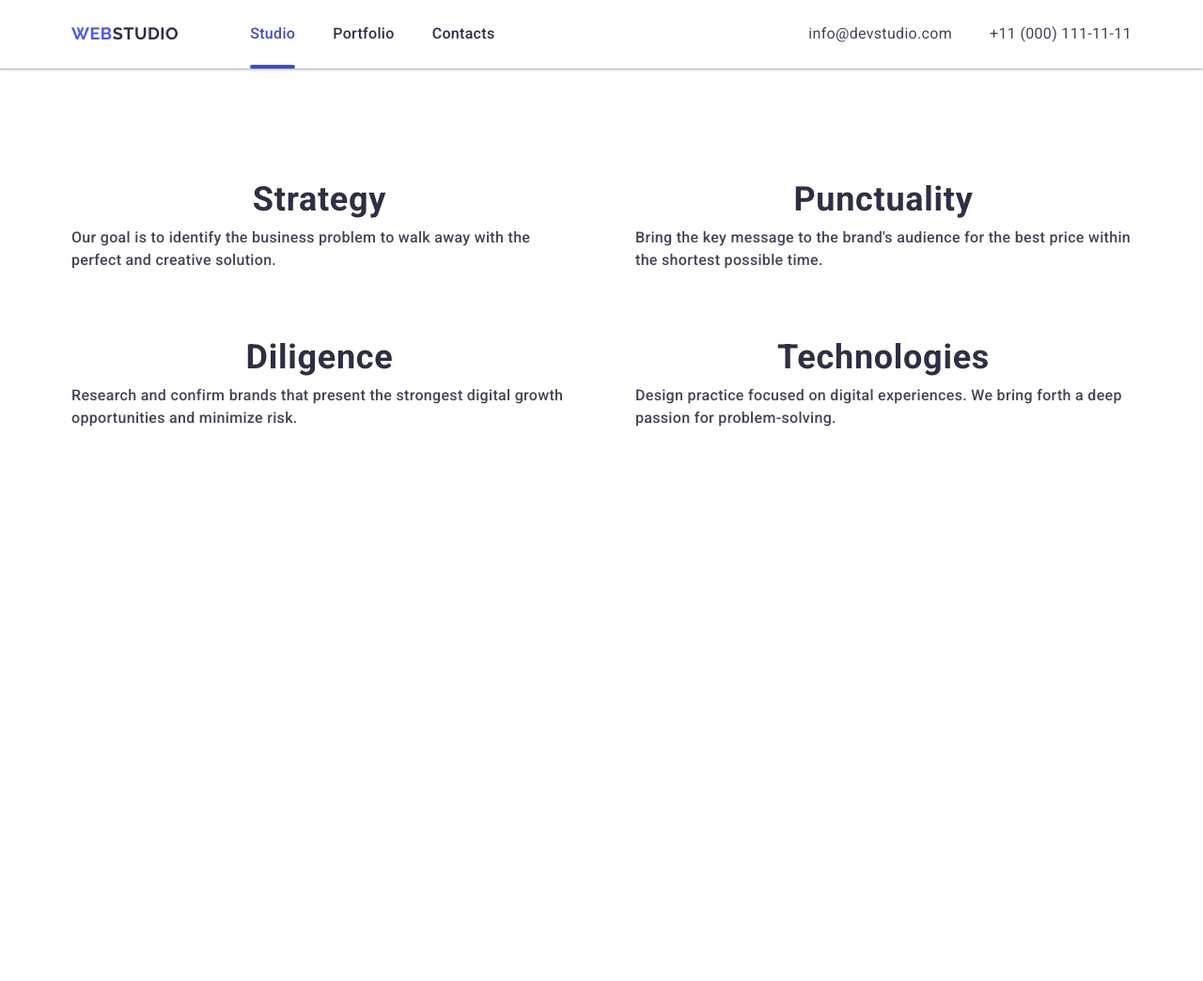
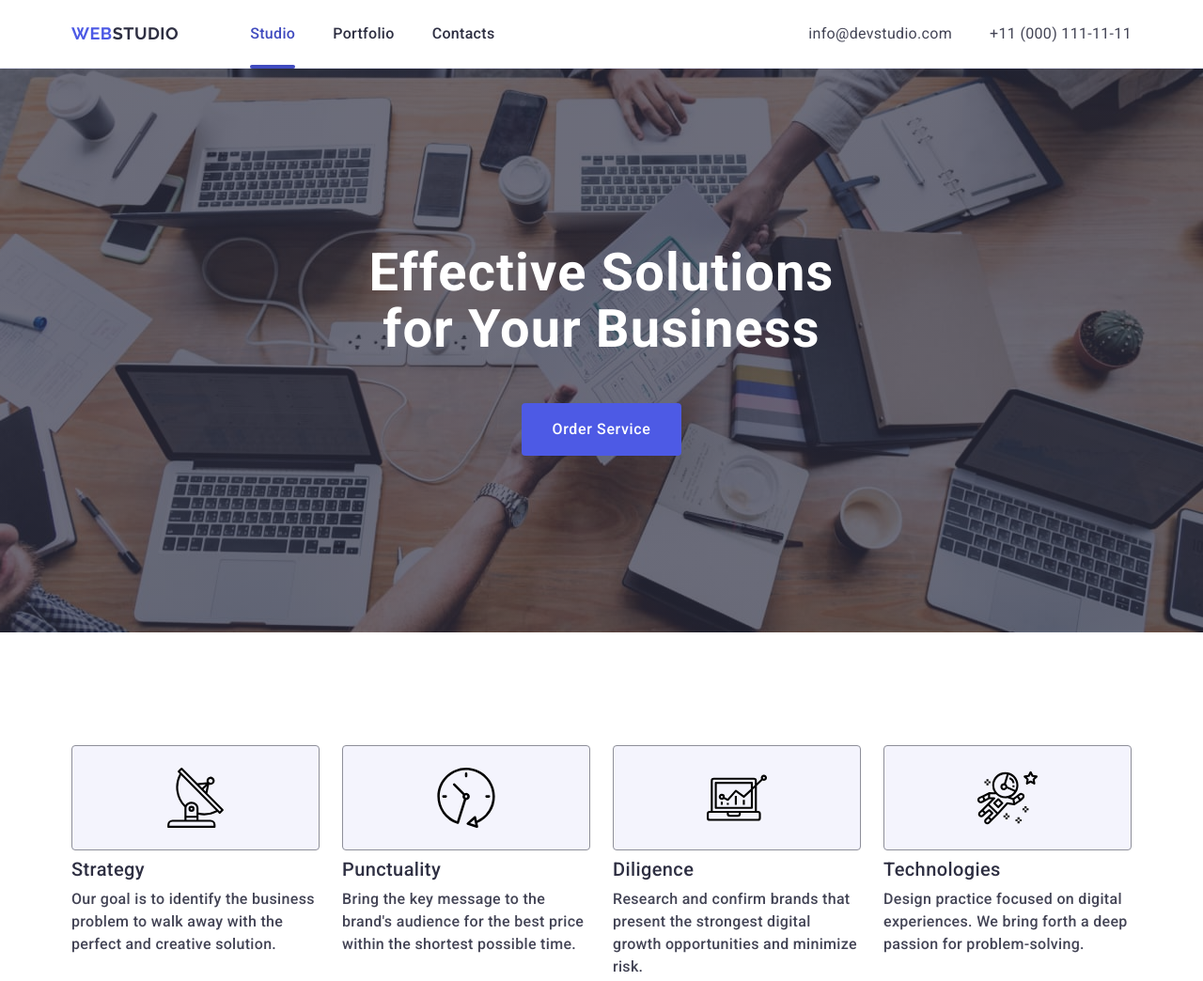
Before and after one commit to Rostyslav-grytsai/goit-markup-hw-06, a plain HTML site: page index.html in a window 1280 px wide. Shown: the whole page at 94% size. Before the commit the page ends 800 px from the top, so only its background shows below. Drawn offline with nearby package versions, Linux system fonts and the light colour scheme.

Commit message:
in proces

```diff
--- a/css/styles.css
+++ b/css/styles.css
@@ -161,29 +161,39 @@ ol {
 
 /* Section Effective */
 .effective {
-  /* background-color: #2e2f42; */
   background-image: linear-gradient(
       rgba(46, 47, 66, 0.7),
       rgba(46, 47, 66, 0.7)
     ),
-    url(../images/office\.jpg);
+    url(../images/office-mob\.jpg);
   max-width: 1440px;
   background-position: center;
   background-repeat: no-repeat;
   background-size: cover;
-  padding: 188px 0 188px;
+  /* padding: 188px 0 188px; */
+  padding: 72px 0 72px;
   margin: 0 auto;
 }
 
 .effective-title {
-  font-size: 56px;
+  /* font-size: 56px;
   line-height: 1.07;
   letter-spacing: 0.02em;
   text-align: center;
   color: #fff;
   margin: 0 auto;
   margin-bottom: 48px;
-  max-width: 496px;
+  max-width: 496px; */
+  font-weight: 700;
+  font-size: 36px;
+  line-height: 40px;
+  line-height: 1.11;
+  letter-spacing: 0.02em;
+  text-align: center;
+  color: #fff;
+  max-width: 216px;
+  margin: 0 auto;
+  margin-bottom: 72px;
 }
 .effective-buy-btn {
   padding: 16px 32px;
@@ -929,8 +939,46 @@ ol {
     color: #404bbf;
   }
 
+  .effective {
+    padding: 112px 0 112px;
+    background-image: linear-gradient(
+        rgba(46, 47, 66, 0.7),
+        rgba(46, 47, 66, 0.7)
+      ),
+      url(../images/office-tab.jpg);
+  }
+
+  .effective-title {
+    font-size: 56px;
+    line-height: 1.07;
+    letter-spacing: 0.02em;
+    text-align: center;
+    color: #fff;
+    margin: 0 auto;
+    margin-bottom: 36px;
+    max-width: 496px;
+  }
+
+  .features-list {
+    gap: 72px 24px;
+  }
+
   .features-item {
     width: calc((100% - 72px) / 2);
+  }
+
+  .features-subtitle {
+    font-weight: 700;
+    font-size: 36px;
+    line-height: 40px;
+    line-height: 1.11;
+    letter-spacing: 0.02em;
+    text-align: left;
+    color: #2e2f42;
+    margin-bottom: 8px;
+  }
+
+  .features-item-text {
   }
 }
 
@@ -949,8 +997,65 @@ ol {
     line-height: 1.5;
   }
 
+  .effective {
+    padding: 188px 0 188px;
+    background-image: linear-gradient(
+        rgba(46, 47, 66, 0.7),
+        rgba(46, 47, 66, 0.7)
+      ),
+      url(../images/office\.jpg);
+  }
+
+  .effective-title {
+    font-size: 56px;
+    line-height: 1.07;
+    letter-spacing: 0.02em;
+    text-align: center;
+    color: #fff;
+    margin: 0 auto;
+    margin-bottom: 48px;
+    max-width: 496px;
+  }
+
   .features {
     padding-top: 120px;
     padding-bottom: 120px;
   }
+
+  .features-list {
+    display: flex;
+    flex-wrap: wrap;
+    gap: 24px;
+  }
+
+  .features-item {
+    width: calc((100% - 72px) / 4);
+  }
+
+  .icon-wraper {
+    border: 1px solid #8e8f99;
+    border-radius: 4px;
+    width: 264px;
+    height: 112px;
+    background: #f4f4fd;
+    display: flex;
+    justify-content: center;
+    align-items: center;
+    margin-bottom: 8px;
+  }
+
+  .features-subtitle {
+    font-weight: 500;
+    font-size: 20px;
+    line-height: 1.2;
+    letter-spacing: 0.02em;
+    color: #2e2f42;
+  }
+
+  .features-item-text {
+    font-size: 16px;
+    line-height: 1.5;
+    letter-spacing: 0.02em;
+    color: #434455;
+  }
 }
--- a/index.html
+++ b/index.html
@@ -54,12 +54,12 @@
       </div>
     </header>
     <main>
-      <!-- <section class="effective">
+      <section class="effective">
         <div class="container">
           <h1 class="effective-title">Effective Solutions for Your Business</h1>
           <button class="effective-buy-btn" type="button">Order Service</button>
         </div>
-      </section> -->
+      </section>
 
       <section class="features">
         <div class="container">
```
Also changed, not shown: images/office-mob.jpg (added), images/office-tab.jpg (added).
